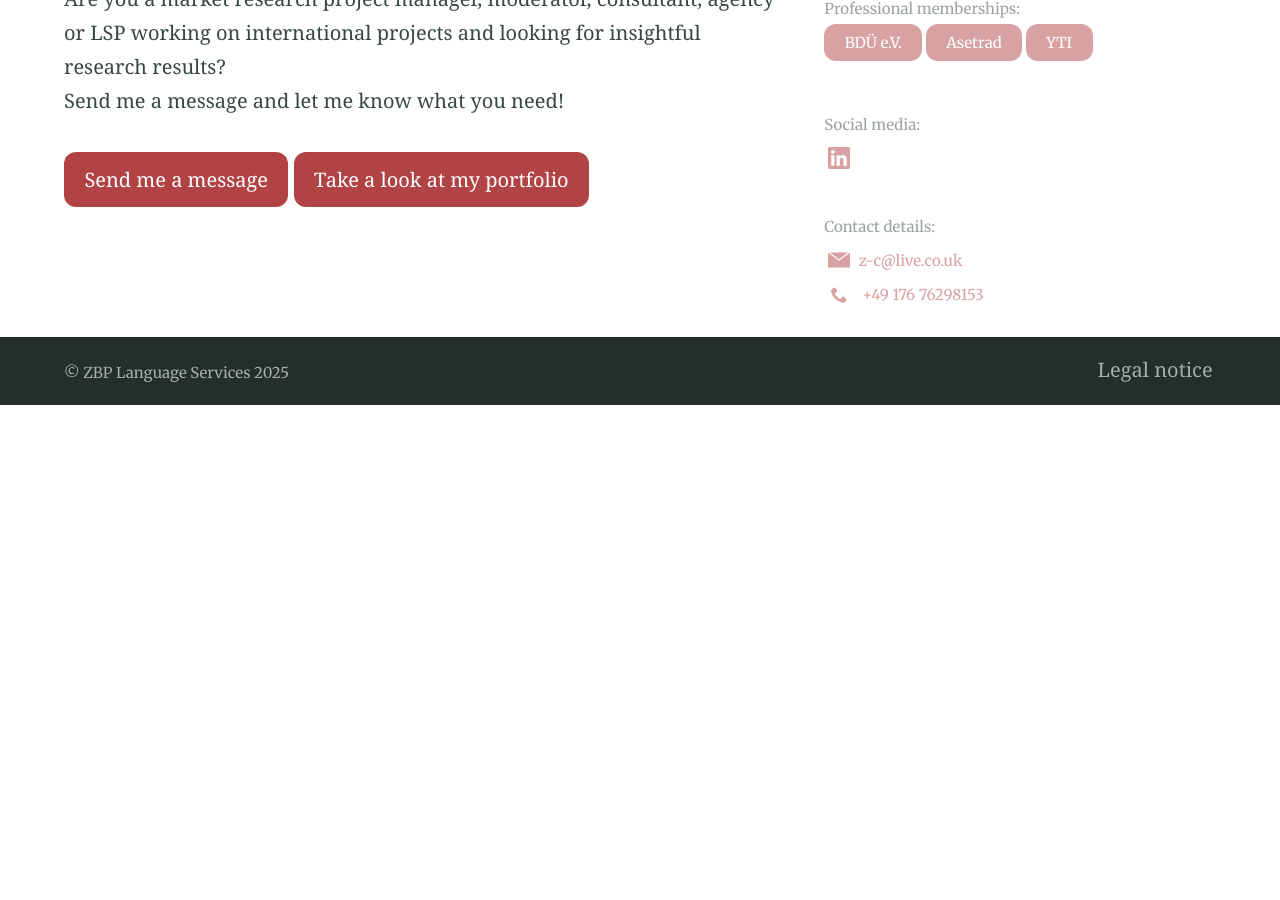
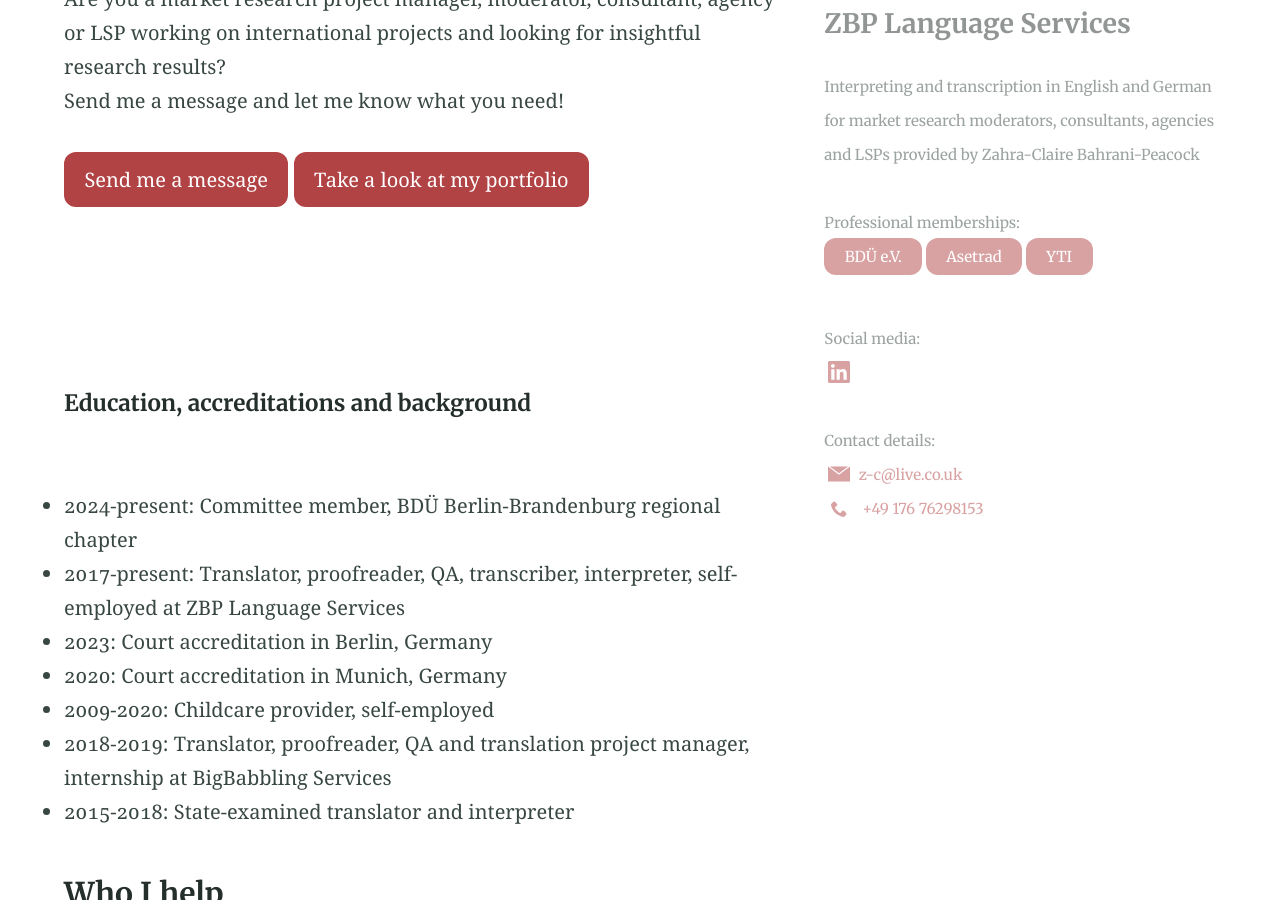
Before and after one commit to Website-2/zbp-language-services.github.io, a Jekyll site: the page built from about.md, in a window 1280 px wide and 900 px high, scrolled down 1634 px. Built offline with Jekyll 4.4.1, drawn with Linux system fonts in a browser that asks for light colours; before the commit the page ends 2039 px from its top, so only the background shows below that; some of the changed text lies outside the part shown.

```diff
--- a/about.md
+++ b/about.md
@@ -25,3 +25,20 @@ Are you a market research project manager, moderator, consultant, agency or LSP
 <br>Send me a message and let me know what you need!<br><br>
 {% include button.html text="Send me a message" link="/contact.html" color="#b14345" %} {% include button.html text="Take a look at my portfolio" link="portfolio/" color="#b14345" %}
 <br>
+
+
+<br>
+<h5>Education, accreditations and background</h5>
+<br>
+* 2024-present: Committee member, BDÜ Berlin-Brandenburg regional chapter
+* 2017-present: Translator, proofreader, QA, transcriber, interpreter, self-employed at ZBP Language Services
+* 2023: Court accreditation in Berlin, Germany
+* 2020: Court accreditation in Munich, Germany
+* 2009-2020: Childcare provider, self-employed
+* 2018-2019: Translator, proofreader, QA and translation project manager, internship at BigBabbling Services
+* 2015-2018: State-examined translator and interpreter
+
+
+### Who I help
+
+I work with market research studios, moderators, consultants and agencies as well as LSPs and form part of projects sponsored by Fortune 500 companies and other market leaders in the consumer and medical industries.<br><br>
```
Also changed, not shown: index.md (+0 -9 lines), portfolio.md (deleted, +0 -20 lines), services.md (+7 -0 lines).
